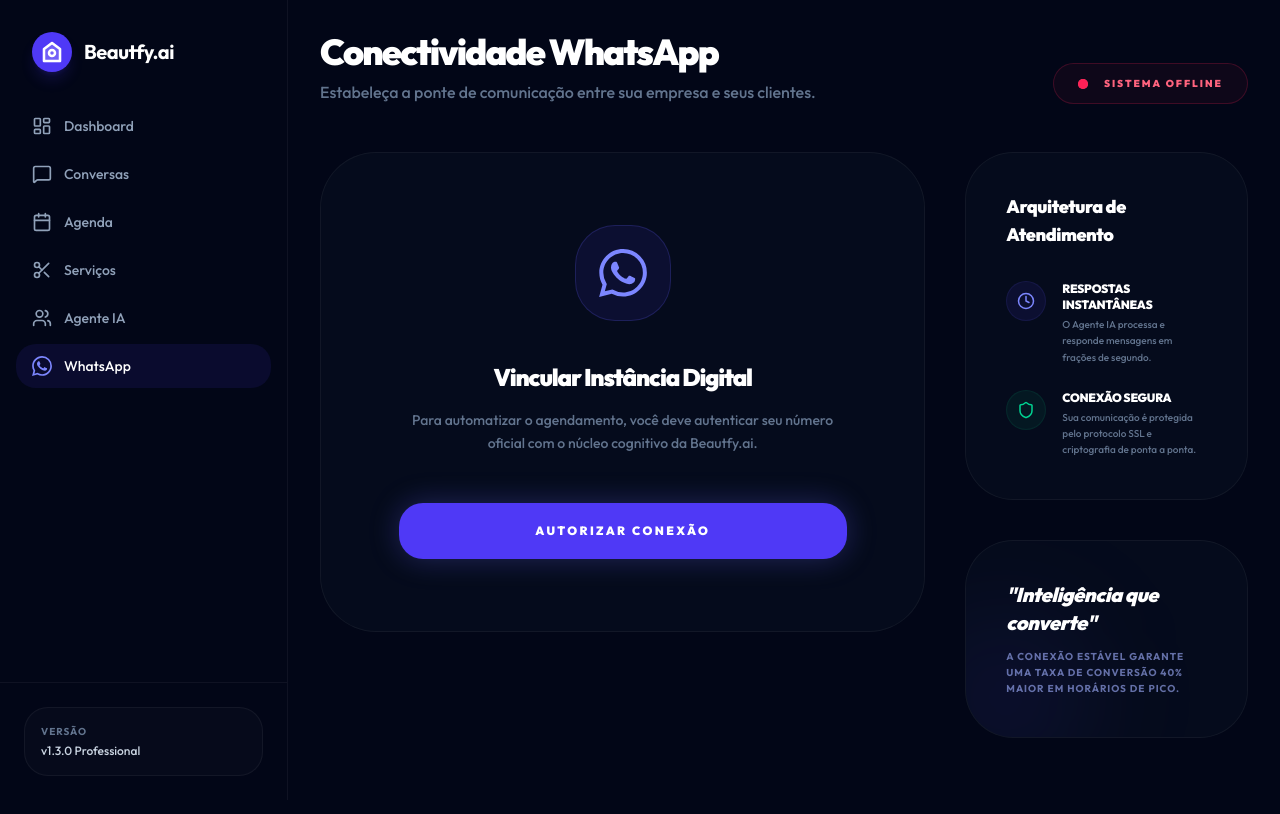
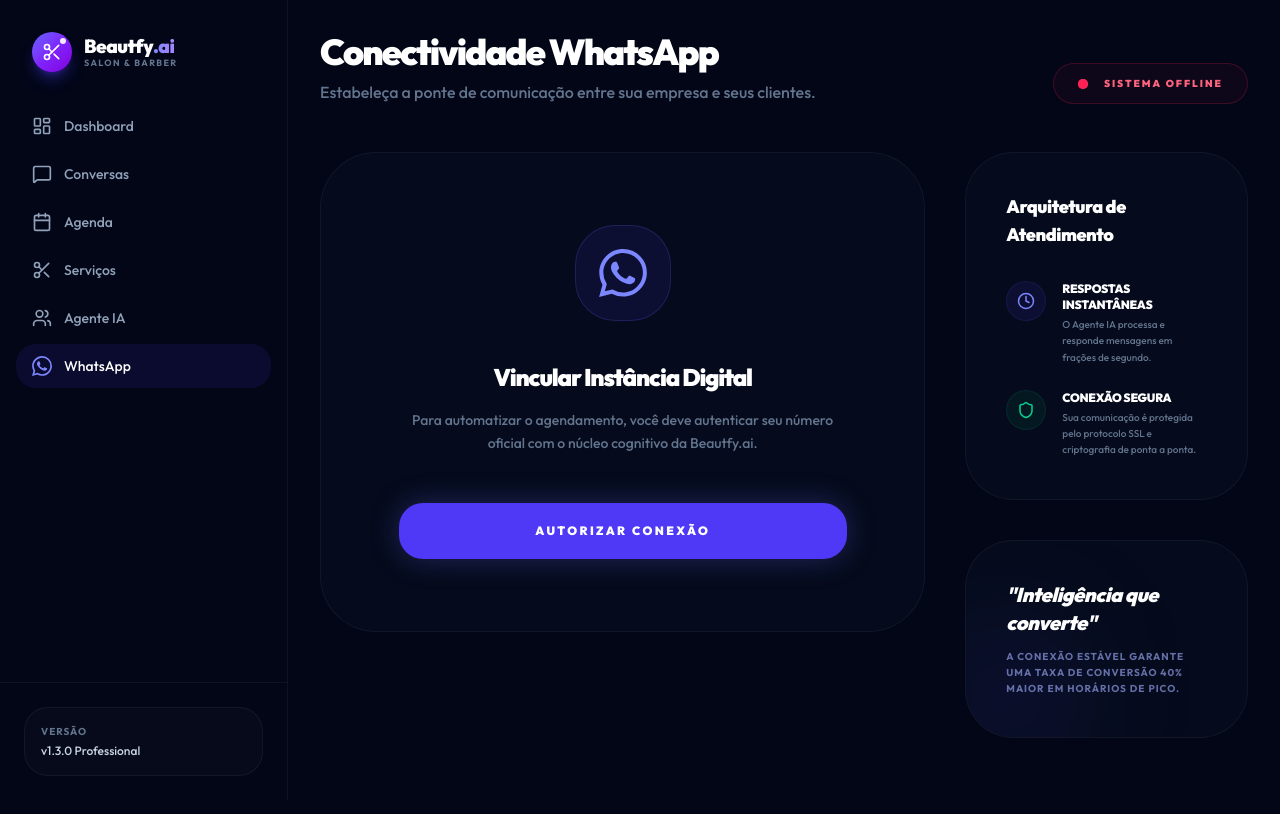
Before and after one commit to kokimotoprojetos/agendamentofacil, a Next.js app: page /dashboard/whatsapp in a window 1280 px wide. Shown: the top 814 px of the page. Built offline with nearby package versions, Linux system fonts and the light colour scheme; no server answers.

Commit message:
feat: professional scissors logo with indigo-violet gradient across all pages

```diff
--- a/src/app/page.tsx
+++ b/src/app/page.tsx
@@ -9,12 +9,20 @@
     <div className="min-h-screen selection:bg-indigo-500/30">
       <nav className="fixed top-6 left-1/2 -translate-x-1/2 z-50 w-[90%] max-w-5xl">
         <div className="glass rounded-2xl px-6 py-4 flex items-center justify-between shadow-2xl shadow-indigo-500/10">
-          <div className="flex items-center gap-2">
-            <div className="w-8 h-8 bg-indigo-600 rounded-lg flex items-center justify-center font-bold text-white shadow-lg shadow-indigo-500/40">
-              B
+          <div className="flex items-center gap-2.5">
+            <div className="relative w-9 h-9 rounded-xl flex items-center justify-center shadow-lg shadow-indigo-600/40 overflow-hidden flex-shrink-0">
+              <div className="absolute inset-0 bg-gradient-to-br from-indigo-500 via-violet-600 to-purple-700" />
+              <svg viewBox="0 0 24 24" className="w-4.5 h-4.5 text-white relative z-10" style={{ width: '18px', height: '18px' }} fill="none" stroke="currentColor" strokeWidth="2" strokeLinecap="round" strokeLinejoin="round">
+                <circle cx="6" cy="6" r="3" />
+                <circle cx="6" cy="18" r="3" />
+                <line x1="20" y1="4" x2="8.12" y2="15.88" />
+                <line x1="14.47" y1="14.48" x2="20" y2="20" />
+                <line x1="8.12" y1="8.12" x2="12" y2="12" />
+              </svg>
+              <span className="absolute top-1 right-1 w-1.5 h-1.5 bg-white rounded-full opacity-90" />
             </div>
-            <a href="#" className="text-xl font-bold tracking-tight">
-              Beautfy<span className="text-indigo-500">.ai</span>
+            <a href="#" className="text-xl font-black tracking-tight">
+              Beautfy<span className="bg-gradient-to-r from-indigo-400 to-violet-400 bg-clip-text text-transparent">.ai</span>
             </a>
           </div>
 
--- a/src/components/dashboard/Sidebar.tsx
+++ b/src/components/dashboard/Sidebar.tsx
@@ -43,15 +43,28 @@
         <aside className="fixed left-0 top-0 h-screen w-72 bg-[#020617] border-r border-white/5 flex flex-col z-50 overflow-hidden">
             <div className="p-8">
                 <div className="flex items-center gap-3">
-                    <div className="w-10 h-10 bg-indigo-600 rounded-xl flex items-center justify-center text-white shadow-lg shadow-indigo-600/20 relative overflow-hidden group">
-                        <svg viewBox="0 0 24 24" fill="none" className="w-6 h-6 relative z-10" stroke="currentColor" strokeWidth="2.5">
-                            <path d="M12 3L4 9V21H20V9L12 3Z" className="opacity-20" fill="currentColor" />
-                            <path d="M12 3L20 9V21H4V9L12 3Z" strokeLinecap="round" strokeLinejoin="round" />
-                            <circle cx="12" cy="13" r="3" strokeLinecap="round" strokeLinejoin="round" />
+                    {/* Icon */}
+                    <div className="relative w-10 h-10 rounded-xl flex items-center justify-center shadow-lg shadow-indigo-600/40 overflow-hidden flex-shrink-0">
+                        <div className="absolute inset-0 bg-gradient-to-br from-indigo-500 via-violet-600 to-purple-700" />
+                        {/* Scissors SVG */}
+                        <svg viewBox="0 0 24 24" className="w-5 h-5 text-white relative z-10" fill="none" stroke="currentColor" strokeWidth="2" strokeLinecap="round" strokeLinejoin="round">
+                            <circle cx="6" cy="6" r="3" />
+                            <circle cx="6" cy="18" r="3" />
+                            <line x1="20" y1="4" x2="8.12" y2="15.88" />
+                            <line x1="14.47" y1="14.48" x2="20" y2="20" />
+                            <line x1="8.12" y1="8.12" x2="12" y2="12" />
                         </svg>
-                        <div className="absolute inset-0 bg-gradient-to-tr from-indigo-600 to-violet-500 opacity-0 group-hover:opacity-100 transition-opacity" />
+                        {/* AI sparkle dot */}
+                        <span className="absolute top-1.5 right-1.5 w-1.5 h-1.5 bg-white rounded-full opacity-90" />
                     </div>
-                    <span className="text-xl font-bold tracking-tight text-white">Beautfy.ai</span>
+                    {/* Wordmark */}
+                    <div className="flex flex-col leading-none">
+                        <div className="flex items-baseline gap-0">
+                            <span className="text-[19px] font-black tracking-tight text-white">Beautfy</span>
+                            <span className="text-[19px] font-black tracking-tight bg-gradient-to-r from-indigo-400 to-violet-400 bg-clip-text text-transparent">.ai</span>
+                        </div>
+                        <span className="text-[9px] font-bold text-slate-500 uppercase tracking-[0.15em] mt-0.5">Salon &amp; Barber</span>
+                    </div>
                 </div>
             </div>
 
--- a/src/components/landing/Footer.tsx
+++ b/src/components/landing/Footer.tsx
@@ -6,12 +6,20 @@
             <div className="container px-4 mx-auto">
                 <div className="flex flex-wrap -mx-4">
                     <div className="w-full px-4 mb-12 lg:w-1/2 lg:mb-0">
-                        <div className="flex items-center gap-2 mb-6">
-                            <div className="w-8 h-8 bg-indigo-600 rounded-lg flex items-center justify-center font-bold text-white shadow-lg">
-                                B
+                        <div className="flex items-center gap-2.5 mb-6">
+                            <div className="relative w-9 h-9 rounded-xl flex items-center justify-center shadow-lg shadow-indigo-600/40 overflow-hidden flex-shrink-0">
+                                <div className="absolute inset-0 bg-gradient-to-br from-indigo-500 via-violet-600 to-purple-700" />
+                                <svg viewBox="0 0 24 24" style={{ width: '18px', height: '18px' }} className="text-white relative z-10" fill="none" stroke="currentColor" strokeWidth="2" strokeLinecap="round" strokeLinejoin="round">
+                                    <circle cx="6" cy="6" r="3" />
+                                    <circle cx="6" cy="18" r="3" />
+                                    <line x1="20" y1="4" x2="8.12" y2="15.88" />
+                                    <line x1="14.47" y1="14.48" x2="20" y2="20" />
+                                    <line x1="8.12" y1="8.12" x2="12" y2="12" />
+                                </svg>
+                                <span className="absolute top-1 right-1 w-1.5 h-1.5 bg-white rounded-full opacity-90" />
                             </div>
-                            <span className="text-xl font-bold text-white">
-                                Beautfy<span className="text-indigo-500">.ai</span>
+                            <span className="text-xl font-black text-white tracking-tight">
+                                Beautfy<span className="bg-gradient-to-r from-indigo-400 to-violet-400 bg-clip-text text-transparent">.ai</span>
                             </span>
                         </div>
                         <p className="max-w-sm text-slate-400 leading-relaxed">
```
